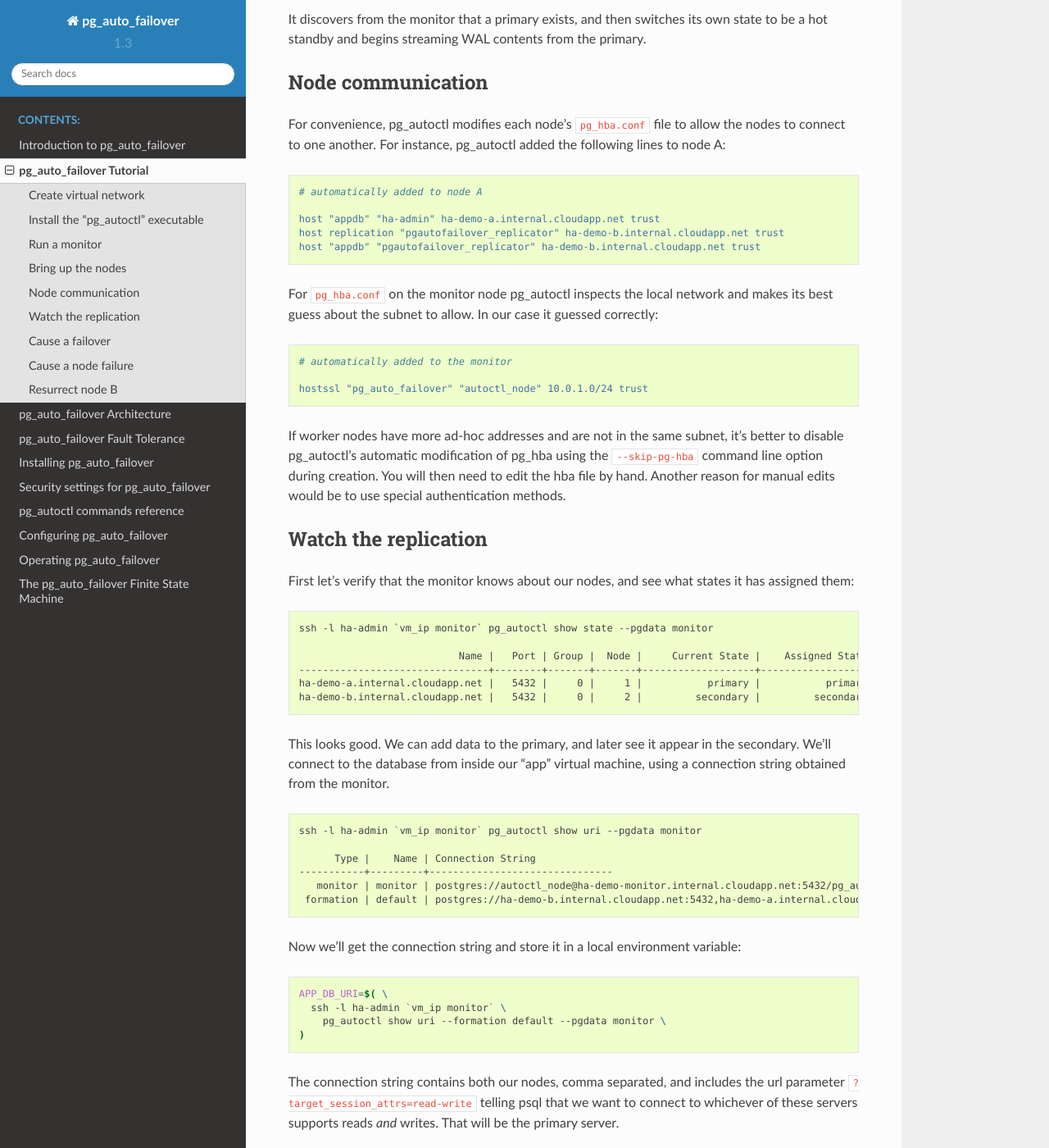
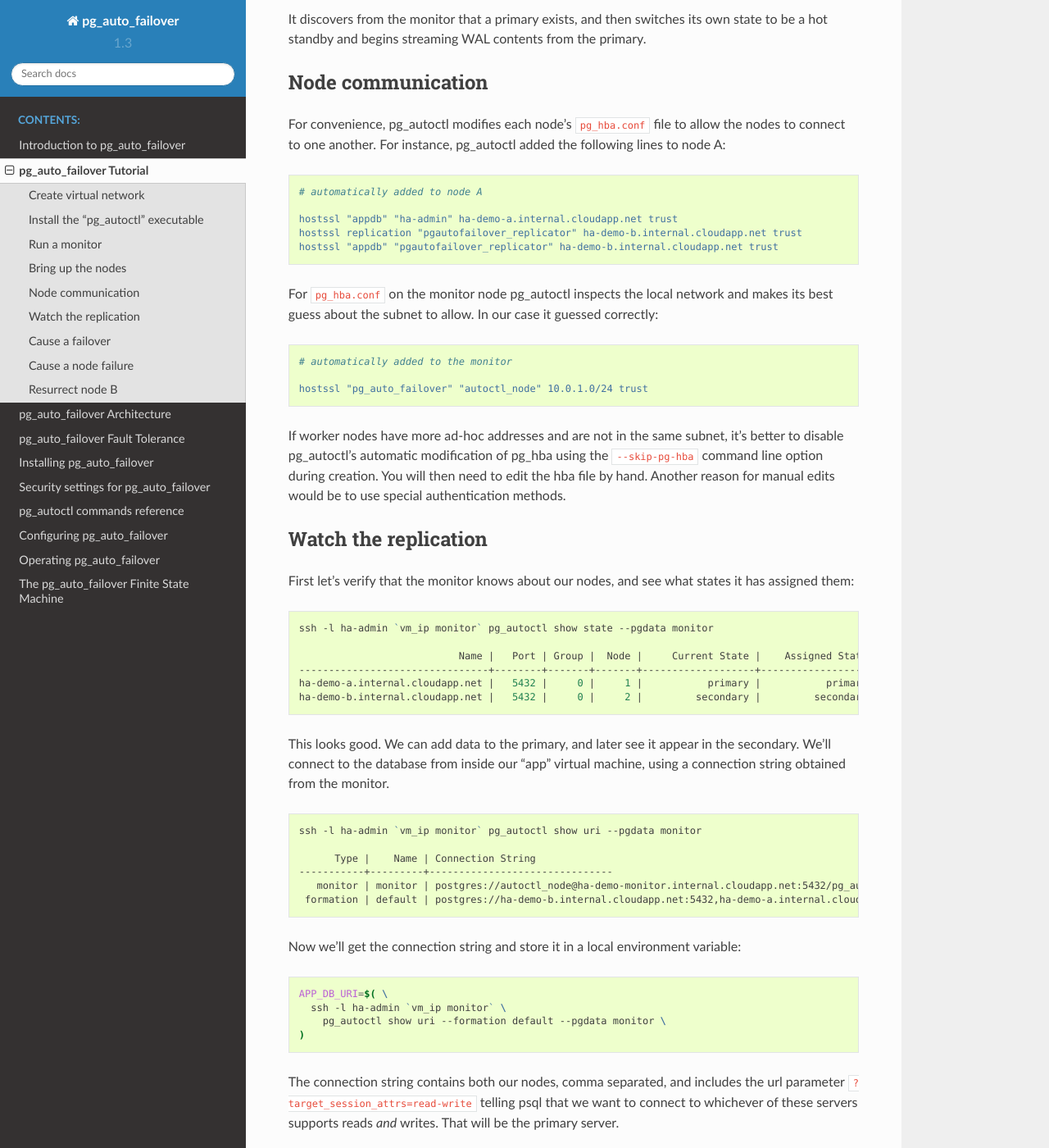
Before and after one commit to hapostgres/pg_auto_failover, a Sphinx documentation site: the page built from docs/tutorial.rst, in a window 1280 px wide and 1400 px high, scrolled down 5077 px. Shown: the whole window at 82% size. Built offline with Sphinx 7.4.7 and the Read the Docs theme 2.0.0, drawn with Linux system fonts in a browser that asks for light colours; some of the changed text lies outside the part shown.

Commit message:
Fix tutorial typos, and make sure all code blocks are displayed (#368)
* Make code blocks show up

This behavior differed between my local version of sphinx and Read The
Docs. Sphinx detects the indent level of a code block by that of the
first line. The table headings were more indented than the table
separator, so it confused the parser. As a hack I include a small
character (.) at the correct level of indentation on the first line.

* hba uses hostssl now

* Typo

* Use bash syntax highlighting

If no syntax format is specified, I think it can cause RTD to also
omit the code blocks

```diff
--- a/docs/tutorial.rst
+++ b/docs/tutorial.rst
@@ -287,9 +287,9 @@
 
    # automatically added to node A
 
-   host "appdb" "ha-admin" ha-demo-a.internal.cloudapp.net trust
-   host replication "pgautofailover_replicator" ha-demo-b.internal.cloudapp.net trust
-   host "appdb" "pgautofailover_replicator" ha-demo-b.internal.cloudapp.net trust
+   hostssl "appdb" "ha-admin" ha-demo-a.internal.cloudapp.net trust
+   hostssl replication "pgautofailover_replicator" ha-demo-b.internal.cloudapp.net trust
+   hostssl "appdb" "pgautofailover_replicator" ha-demo-b.internal.cloudapp.net trust
 
 For ``pg_hba.conf`` on the monitor node pg_autoctl inspects the local network
 and makes its best guess about the subnet to allow. In our case it guessed
@@ -313,7 +313,7 @@
 First let’s verify that the monitor knows about our nodes, and see what
 states it has assigned them:
 
-.. code-block::
+.. code-block:: bash
 
    ssh -l ha-admin `vm_ip monitor` pg_autoctl show state --pgdata monitor
 
@@ -390,8 +390,9 @@
 
 It shows
 
-.. code-block::
+.. code-block:: bash
 
+  .
     count
   ---------
    1000000
@@ -478,8 +479,9 @@
 
 It shows
 
-.. code-block::
+.. code-block:: bash
 
+  .
     count
   ---------
    2000000
```
Also changed, not shown: other parts of docs/tutorial.rst (+1 -1 lines).
